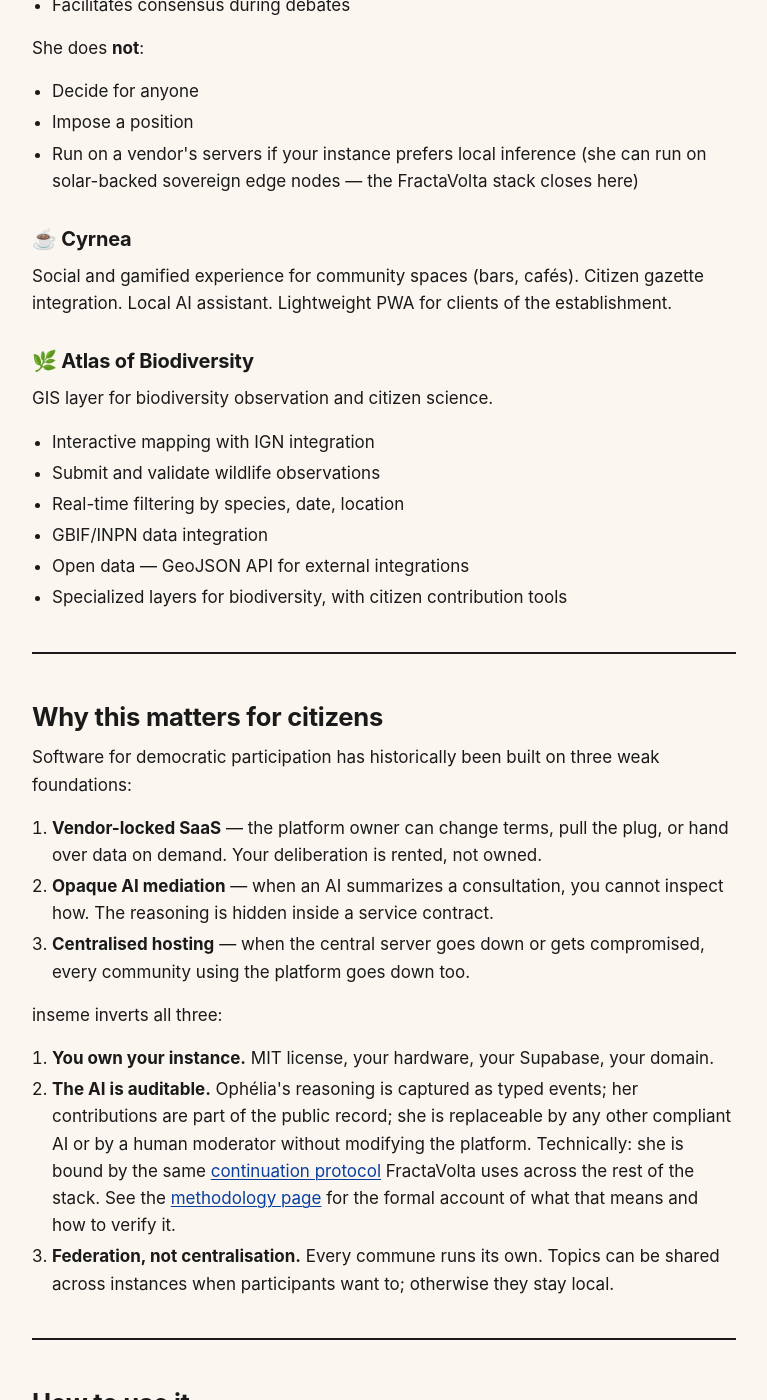
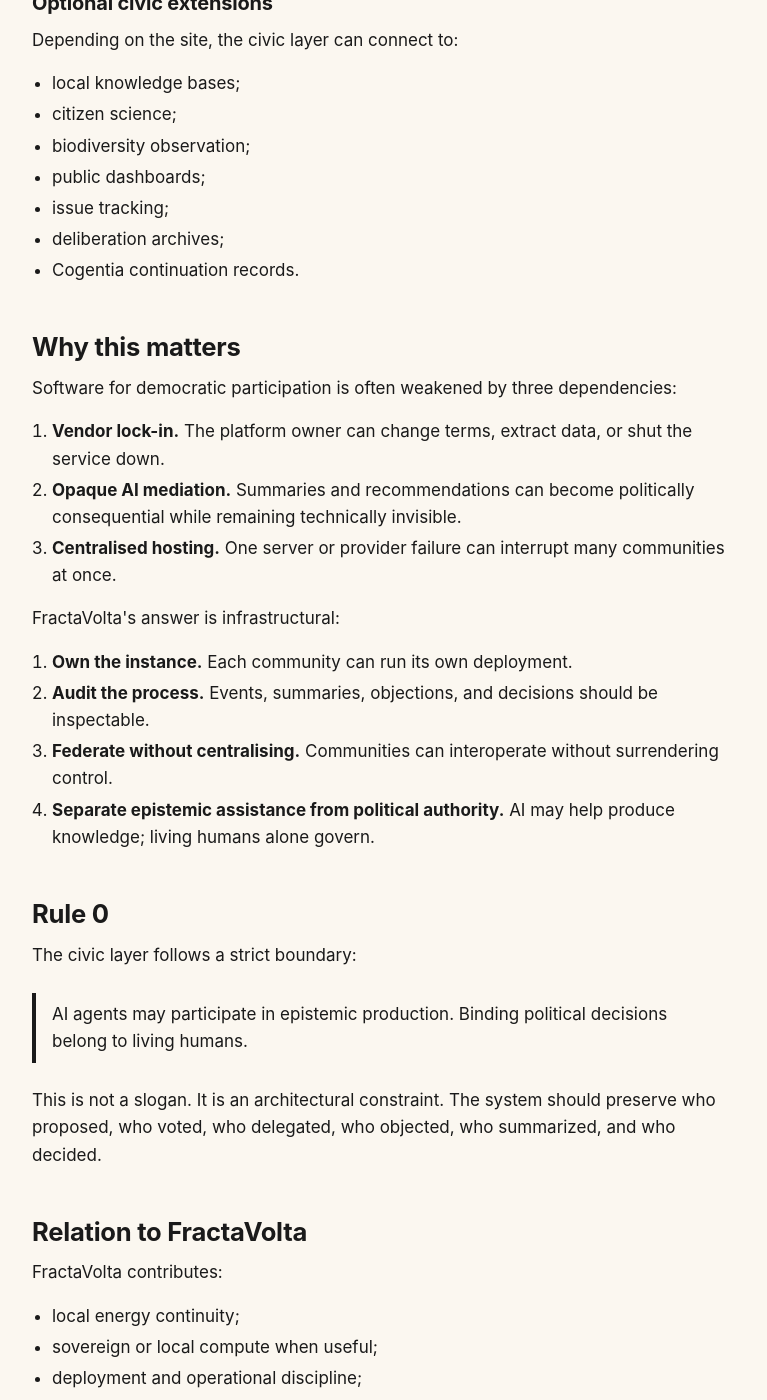
Before and after one commit to JeanHuguesRobert/FractaVolta, a Jekyll site: the page built from docs/for-citizens.md, in a window 1280 px wide and 1400 px high, scrolled down 1739 px. Shown: the whole window, without its empty margins (56-823 px from the left). Built offline with Jekyll 4.4.1, drawn with Linux system fonts in a browser that asks for light colours; some of the changed text lies outside the part shown.

Commit message:
docs: clean citizens page as English entry point

```diff
--- a/docs/for-citizens.md
+++ b/docs/for-citizens.md
@@ -1,143 +1,144 @@
 ---
 title: For citizens
-subtitle: Free, open-source, neutral digital infrastructure for citizen participation, augmented deliberation, and democratic transparency. Built around Corte, Corsica — usable anywhere.
-description: "Inseme et Kudocracy : outils open source (MIT) de démocratie liquide, consultation citoyenne et délibération augmentée. Multi-instances, souverains, sans vendor lock-in. Origine : Corte, Corse."
+subtitle: Civic continuity on local-first, open, auditable infrastructure.
+lang: en
+description: "FractaVolta can host and operate open civic infrastructure such as Inseme, Kudocracy, and Ophélia on local-first, auditable, sovereign deployment patterns."
 canonical_url: https://fractavolta.com/for-citizens
-last_stamped_at: 2026-05-15
-date: "2026-05-15"
-status: "draft — auto-filled (frontmatter cleanup)"
+last_stamped_at: 2026-06-02
+date: "2026-06-02"
+status: "active — English civic entry point"
 ---
 
-## Une couche civique souveraine
+## Civic continuity
 
-**inseme** est la plateforme open source (MIT) que FractaVolta peut déployer sur ses infrastructures locales. Elle est née du mouvement citoyen **#PERTITELLU** à Corte et a pour but de donner aux communautés des outils de délibération et de consultation libres, neutres et sans dépendance à un éditeur.
+FractaVolta is primarily an infrastructure project: energy, compute, cognition, and operations.
 
-inseme propose :
+The civic layer enters when a community wants its deliberation tools to run on infrastructure it can inspect, operate, and outlive.
 
-- Des outils **libres** (licence MIT)
-- Une plateforme **neutre** (aucun soutien à un parti ou candidat)
-- Une architecture **multi-instances** (chaque commune ou communauté peut avoir la sienne)
-- Un système **modulaire** (briques) que l’on peut assembler et faire évoluer
-- Une conception **souveraine** (compatible avec des modèles locaux et du matériel FractaVolta)
+The relevant platform is **Inseme**: an open-source civic stack for participation, consultation, deliberation, and democratic transparency. FractaVolta can host or operate this layer on local-first energy and compute infrastructure when a deployment requires it.
 
----
+Deep product and developer documentation belongs in the [inseme repository](https://github.com/JeanHuguesRobert/inseme). This page only explains the FractaVolta interface.
 
-## The applications
+## What can be deployed
 
-### 🗳️ Inseme Agora
+### Inseme Agora
 
-The direct and liquid democracy tool. Designed for physical or remote assemblies. Instant voting. Digital gestures. AI-mediated by Ophélia (without imposing).
+A direct and liquid democracy tool for physical or remote assemblies:
 
-- Submit proposals
-- Vote on motions
-- Delegate your voice to a trusted person on a specific topic (liquid democracy / **Kudocracy**)
-- Participate from a physical assembly hall or remotely
-- Audit the full record afterwards — every gesture is an event, every event is replayable
+- proposals;
+- motions;
+- votes;
+- topic-specific delegation;
+- digital gestures;
+- replayable event records.
 
-### 📊 Kudocracy.Survey
+### Kudocracy.Survey
 
-The consultation and engagement platform. Multi-instance — every commune, university, or association runs its own.
+A consultation and engagement platform:
 
-- Citizen consultations
-- Collaborative wiki
-- Citizen gazette
-- Social café (informal exchange)
-- Deployed per-commune (Corte, Bastia, Università di Corsica, etc.)
+- citizen consultations;
+- collaborative wiki;
+- citizen gazette;
+- social café;
+- multi-instance deployment for communes, campuses, associations, or territories.
 
-### 🤖 Ophélia — the AI mediator
+### Ophélia
 
-Ophélia is the platform's AI. She:
+Ophélia is the AI mediation layer. It can help participants formulate, summarize, compare, and clarify positions.
 
-- Answers questions
-- Helps formulate ideas clearly
-- Guides users through processes
-- Facilitates consensus during debates
+It must not:
 
-She does **not**:
+- decide for citizens;
+- impose a political position;
+- absorb human responsibility;
+- make binding choices invisible.
 
-- Decide for anyone
-- Impose a position
-- Run on a vendor's servers if your instance prefers local inference (she can run on solar-backed sovereign edge nodes — the FractaVolta stack closes here)
+When hosted on FractaVolta infrastructure, Ophélia can run on sovereign or local inference backends where appropriate.
 
-### ☕ Cyrnea
+### Optional civic extensions
 
-Social and gamified experience for community spaces (bars, cafés). Citizen gazette integration. Local AI assistant. Lightweight PWA for clients of the establishment.
+Depending on the site, the civic layer can connect to:
 
-### 🌿 Atlas of Biodiversity
+- local knowledge bases;
+- citizen science;
+- biodiversity observation;
+- public dashboards;
+- issue tracking;
+- deliberation archives;
+- Cogentia continuation records.
 
-GIS layer for biodiversity observation and citizen science.
+## Why this matters
 
-- Interactive mapping with IGN integration
-- Submit and validate wildlife observations
-- Real-time filtering by species, date, location
-- GBIF/INPN data integration
-- Open data — GeoJSON API for external integrations
-- Specialized layers for biodiversity, with citizen contribution tools
+Software for democratic participation is often weakened by three dependencies:
 
----
+1. **Vendor lock-in.** The platform owner can change terms, extract data, or shut the service down.
+2. **Opaque AI mediation.** Summaries and recommendations can become politically consequential while remaining technically invisible.
+3. **Centralised hosting.** One server or provider failure can interrupt many communities at once.
 
-## Why this matters for citizens
+FractaVolta's answer is infrastructural:
 
-Software for democratic participation has historically been built on three weak foundations:
+1. **Own the instance.** Each community can run its own deployment.
+2. **Audit the process.** Events, summaries, objections, and decisions should be inspectable.
+3. **Federate without centralising.** Communities can interoperate without surrendering control.
+4. **Separate epistemic assistance from political authority.** AI may help produce knowledge; living humans alone govern.
 
-1. **Vendor-locked SaaS** — the platform owner can change terms, pull the plug, or hand over data on demand. Your deliberation is rented, not owned.
-2. **Opaque AI mediation** — when an AI summarizes a consultation, you cannot inspect how. The reasoning is hidden inside a service contract.
-3. **Centralised hosting** — when the central server goes down or gets compromised, every community using the platform goes down too.
+## Rule 0
 
-inseme inverts all three:
+The civic layer follows a strict boundary:
 
-1. **You own your instance.** MIT license, your hardware, your Supabase, your domain.
-2. **The AI is auditable.** Ophélia's reasoning is captured as typed events; her contributions are part of the public record; she is replaceable by any other compliant AI or by a human moderator without modifying the platform. Technically: she is bound by the same [continuation protocol](https://github.com/JeanHuguesRobert/cogentia/blob/main/research/agent_resumable_cli.md) FractaVolta uses across the rest of the stack. See the [methodology page](./methodology) for the formal account of what that means and how to verify it.
-3. **Federation, not centralisation.** Every commune runs its own. Topics can be shared across instances when participants want to; otherwise they stay local.
+> AI agents may participate in epistemic production. Binding political decisions belong to living humans.
 
----
+This is not a slogan. It is an architectural constraint. The system should preserve who proposed, who voted, who delegated, who objected, who summarized, and who decided.
+
+## Relation to FractaVolta
+
+FractaVolta contributes:
+
+- local energy continuity;
+- sovereign or local compute when useful;
+- deployment and operational discipline;
+- audit trails through Cogentia-style continuations;
+- infrastructure that can host civic tools without depending on opaque SaaS providers.
+
+Inseme contributes the civic applications themselves.
+
+Cogentia contributes the method for preserving reasoning, objections, continuations, and derived products.
 
 ## How to use it
 
-**As a citizen using an existing instance:**
-- Visit the instance for your commune or community (e.g. `agora.<your-commune>.fr` or similar — your local operator can tell you).
-- Participate in consultations, votes, deliberations.
-- Read the audit trail — every decision is replayable.
+As a citizen using an existing instance:
 
-**As a community looking to deploy:**
-- Clone the [inseme repository](https://github.com/JeanHuguesRobert/inseme)
-- See the multi-instance documentation: [MULTI_INSTANCE](https://github.com/JeanHuguesRobert/inseme/blob/main/packages/cop-host/docs/MULTI_INSTANCE.md)
-- For full-stack (DC-native edge node, sovereign inference, off-grid capable): see the [for-deployers page](./for-deployers).
+- visit your community's instance;
+- participate in consultations, votes, and deliberations;
+- read the public records and audit trails where available.
 
-**As a developer:**
-- Briques are how you extend inseme — see [BRIQUE_SPEC](https://github.com/JeanHuguesRobert/inseme/blob/main/packages/cop-host/BRIQUE_SPEC.md).
-- Built on COP (Cognitive Orchestration Protocol). The [Manifesto](https://github.com/JeanHuguesRobert/inseme/blob/main/packages/cop-core/Manifesto.md) is the entry point.
+As a community looking to deploy:
 
----
+- start from the [inseme repository](https://github.com/JeanHuguesRobert/inseme);
+- review the multi-instance pattern;
+- consider whether local energy, local compute, or audit trails are required;
+- if the deployment should be full-stack, see [For deployers](./for-deployers).
 
-## Ethics, neutrality, legal framework
+As a developer:
 
-inseme is **neutral** and **independent**. It does not finance, promote, or support any political party, electoral campaign, candidate, or list. It provides digital tools usable by any citizen, collective, or institution wishing to strengthen local democracy.
+- read the [COP Manifesto](https://github.com/JeanHuguesRobert/inseme/blob/main/packages/cop-core/Manifesto.md);
+- review the [BRIQUE_SPEC](https://github.com/JeanHuguesRobert/inseme/blob/main/packages/cop-host/BRIQUE_SPEC.md);
+- contribute through issues, forks, or pull requests.
 
-The ethical principles, the governance of Ophélia, and the legal constraints (data protection, democratic processes, usage in social spaces like bars) are tracked in the inseme technical roadmap. See [ROADMAP-TECH.md](https://github.com/JeanHuguesRobert/inseme/blob/main/ROADMAP-TECH.md) (sections P2: Ophélia's ethics & governance; P3: applicative governance via Kudocracy).
+## Ethics and neutrality
 
-Per **Rule 0** of the corpus methodology: AI agents may participate in *epistemic* production (drafting, summarizing, mediating). *Political* governance — binding decisions, votes that count — belongs to living humans alone. The architecture enforces this distinction.
+Inseme is designed as neutral civic infrastructure. It should not finance, promote, or support a specific party, campaign, candidate, or list.
 
----
+The tool layer may assist deliberation. It must not replace democratic responsibility.
 
-## Ecosystem & support
-
-- **C.O.R.S.I.C.A. association** — supports the project's institutional anchor
-- **[LePP.fr community](https://lepp.fr)**
-- **#PERTITELLU** — the citizen movement of origin
-- **Cogentia Commons methodology** — knowledge production governance ([cogentia repo](https://github.com/JeanHuguesRobert/cogentia))
-
----
+Any deployment involving AI mediation, personal data, public consultation, or political participation requires explicit governance, data protection, and auditability.
 
 ## Contact
 
-Pour déployer ces outils en Corse ou sur infrastructure locale :
+For full-stack civic deployment on FractaVolta infrastructure:
 
-📧 [jhr@baronsmariani.org](mailto:jhr@baronsmariani.org)
-🔗 [LinkedIn – FractaVolta](https://www.linkedin.com/company/fractavolta/)
+- [jhr@baronsmariani.org](mailto:jhr@baronsmariani.org)
+- [LinkedIn — FractaVolta](https://www.linkedin.com/company/fractavolta/)
+- [inseme on GitHub](https://github.com/JeanHuguesRobert/inseme)
 
-🐙 [inseme sur GitHub](https://github.com/JeanHuguesRobert/inseme)
-
-Pour les projets terrain en Corse, voir directement la section [En Corse](./fr/).
-
-**#PERTITELLU | CORTI CAPITALE**
+For Corsica-based field projects, see [FractaVolta en Corse](./fr/).
```
